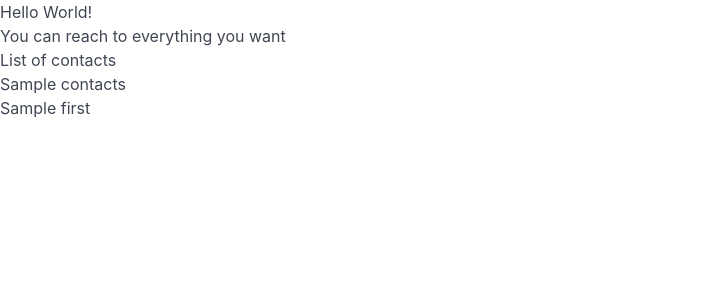
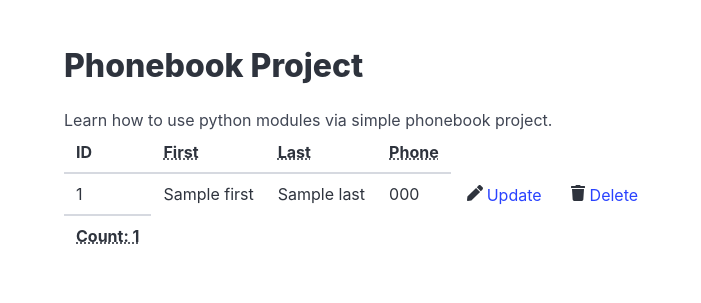
Before and after one commit to saeedghollami/python-samples, a Flask app: template Phonebook/web/templates/index.html in a window 1280 px wide. Shown: the top 303 px of the page, without its empty margins (0-701 px from the left). Run offline with Flask 2, Linux system fonts and the light colour scheme; the template is opened without the code that fills it: most values are stand-ins (such as "Sample title", 1, 10 or a date in 2020); parts of the project's set-up code (start-up, migrations or seed data) failed here and were passed over; some libraries are stand-ins or nearby versions.

Commit message:
Create index page to display all contacts

```diff
--- a/Phonebook/web/templates/index.html
+++ b/Phonebook/web/templates/index.html
@@ -1,17 +1,45 @@
 <!DOCTYPE html>
 <html>
   <head>
+    <meta charset="utf-8">
     <meta name="viewport" content="width=device-width, initial-scale=1">
+    <title>Hello Bulma!</title>
     <link rel="stylesheet" href="{{ url_for('static', filename='node_modules/bulma/css/bulma.min.css') }}">
-		<title>Phonebook</title>
+    <script defer src="https://use.fontawesome.com/releases/v5.3.1/js/all.js"></script>
   </head>
   <body>
-		<h1>Hello World!</h1>
-		<p>You can reach to everything you want</p>
-		<h2>List of contacts</h2>
-		{{ contacts }}
+    <section class="section">
+      <div class="container">
+        <h1 class="title">Phonebook Project</h1>
+        <p>Learn how to use python modules via simple phonebook project.</p>
+        <table class="table">
+          <thead>
+            <tr>
+              <th>ID</th>
+              <th><abbr title="First Name">First</abbr></th>
+              <th><abbr title="Last Name">Last</abbr></th>
+              <th><abbr title="Phone Number">Phone</abbr></th>
+            </tr>
+          </thead>
+          <tfoot>
+            <tr>
+              <th><abbr title="Number of contacts">Count: {{contacts |count }}</abbr></th>
+            </tr>
+          </tfoot>
+          <tbody>
             {% for contact in contacts %}
-			<h3>{{ contact.first }}</h3>
+              <tr>
+                <td>{{ contact.id }}</td>
+                <td>{{ contact.first }}</td>
+                <td>{{ contact.last }}</td>
+                <td>{{ contact.phone }}</td>
+                <td><span class="icon"><i class="fas fa-pen"></i></span><a href="#">Update</a></td>
+                <td><span class="icon"><i class="fas fa-trash"></i></span><a href="#">Delete</a></td>
+              </tr>
             {% endfor %}
+          </tbody>
+        </table>
+      </div>
+    </section>
   </body>
 </html>
```
Lines whose indentation alone changed are shown as unchanged.
